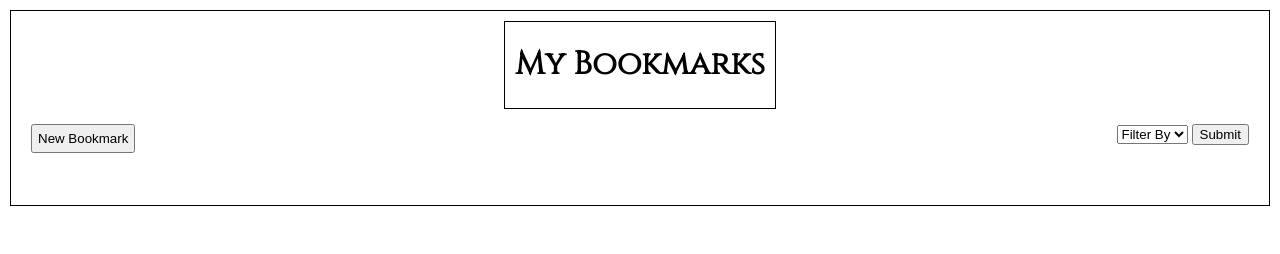
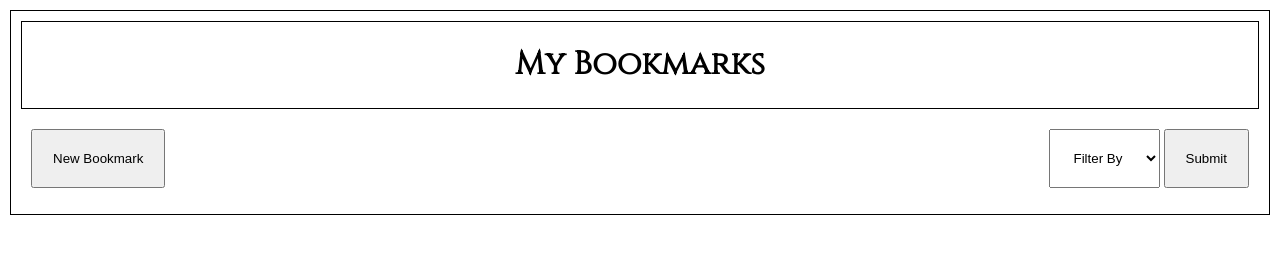
Before and after one commit to thinkful-ei-quail/nicholasH-bookmarks-app, a website built with webpack: page src/index.html in a window 1280 px wide. Built offline with nearby package versions, Linux system fonts and the light colour scheme; no server answers.

Commit message:
clean up home page with css

```diff
--- a/src/my-bookmarks.js
+++ b/src/my-bookmarks.js
@@ -8,7 +8,7 @@ import api from './api';
 
 const generateInitialView = function (bookmarkString) {
   return `
-    <div class="container">
+    <div>
       <div class="row-container">
           <button class="new-bookmark js-new-bookmark">
               <span class="button-label">New Bookmark</span>
@@ -22,7 +22,7 @@ const generateInitialView = function (bookmarkString) {
                   <option value="4">4 stars</option>
                   <option value="5">5 stars</option>
               </select>
-              <input type="submit" value="Submit">
+              <input type="submit" class="button" value="Submit">
           </form>
       </div>
       <ul class="bookmark-list js-bookmark-list">
@@ -81,7 +81,7 @@ const generateBookmarkElement = function (bookmark) {
             </button>
           </div>
           <div class="bookmark-rating js-bookmark-rating">
-              <p>${bookmark.rating} / 5</p>
+              <h2>${bookmark.rating} / 5</h2>
           </div>
         </div>
         <div class="description js-description">
@@ -96,7 +96,7 @@ const generateBookmarkElement = function (bookmark) {
             <h2>${bookmark.title}</h2>
           </div>
           <div class="bookmark-rating js-bookmark-rating">
-              <p>${bookmark.rating} / 5</p>
+              <h2>${bookmark.rating} / 5</h2>
           </div>
         </div>
       </li>
--- a/src/styles.css
+++ b/src/styles.css
@@ -3,17 +3,26 @@
 }
 
 body {
-    font-family: 'Cinzel', serif;
   margin: 10px;
   padding: 10px;
   border: 1px solid #000000;
+}
+
+header {
+  font-family: 'Cinzel', serif;
+  border: 1px solid #000000;
+  margin-bottom: 10px;
+  text-align: center;
+}
+
+main {
+  font-family: 'Times New Roman', Times, serif;
 }
 
 .container {
   display: flex;
   flex-direction: column;
   justify-content: space-between;
-  text-align: center;
 }
 
 .row-container {
@@ -23,48 +32,37 @@ body {
   justify-content: space-between;
 }
 
-header {
+/* Bookmark List */
 
-  text-align: center;
-  margin: 5px;
-  max-width: 800px;
-  border: 1px solid #000000;
-  margin: auto;
-  margin-bottom: 5px;
-  padding: 0 10px;
+.bookmark-list {
+  list-style: none;
+  padding: 0;
 }
 
-main {
-
-  font-family: 'Times New Roman', Times, serif;
-  flex: 1;
-  text-align: center;
+.js-bookmark-element {
+  margin: 10px 0;
+  border: 1px solid #000000;
 }
 
-button {
-    padding: 5px;
+/* Buttons */
+
+.bookmark-title {
+  cursor: pointer;
+}
+
+button, .button, #min-rating {
+  padding: 20px;
 }
 
 button:hover {
   cursor: pointer;
 }
 
-.hidden {
-    display: none;
+.bookmark-delete {
+  padding: 5px 20px;
 }
 
-ul.bookmark-list {
-  list-style: none;
-}
-
-li.js-bookmark-element {
-  margin: 5px 0;
-  border: 1px solid #000000;
-}
-
-.bookmark-title {
-  cursor: pointer;
-}
+/* Error Msgs */
 
 .error-container {
   color: #ff0000;
```
Lines whose indentation alone changed are shown as unchanged.
